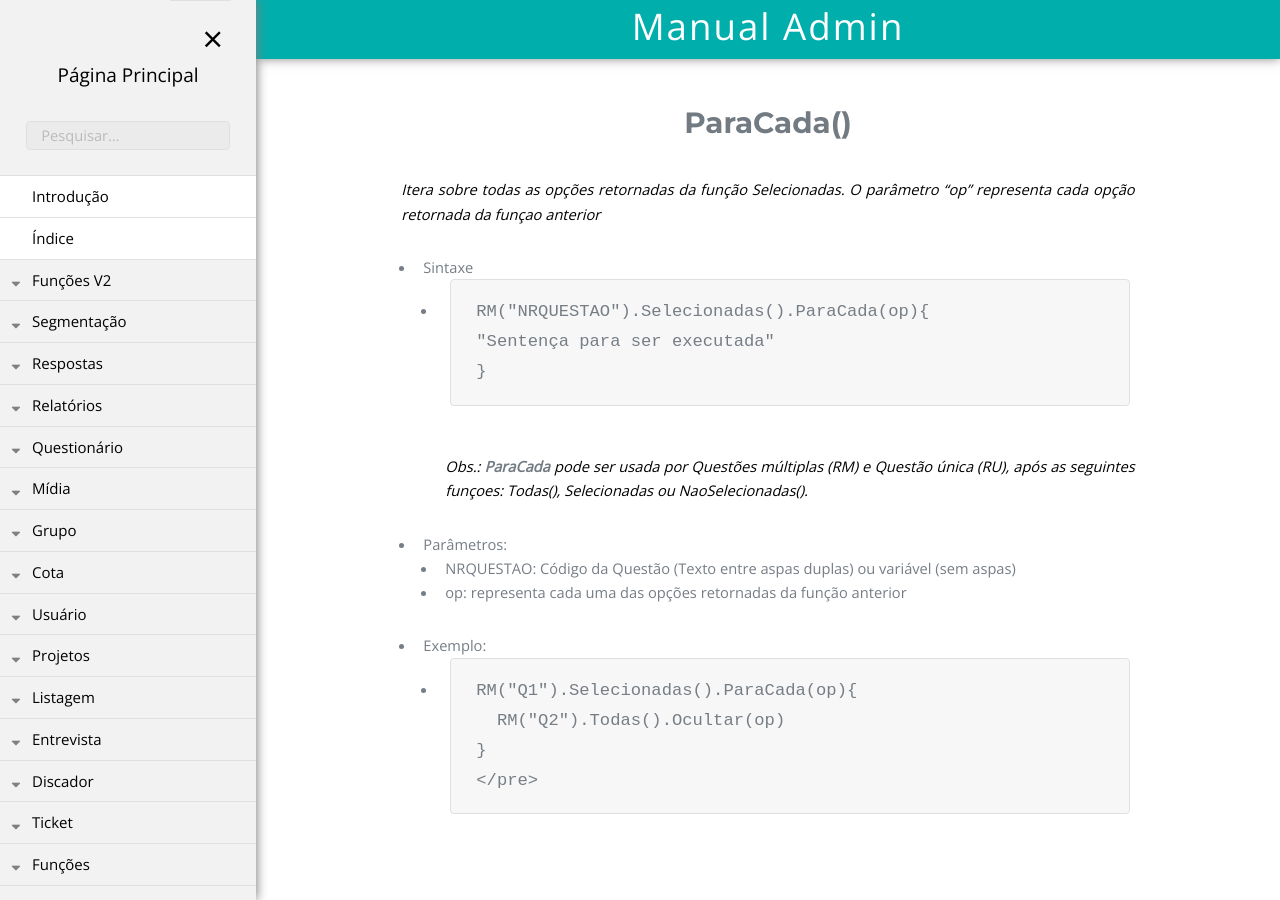
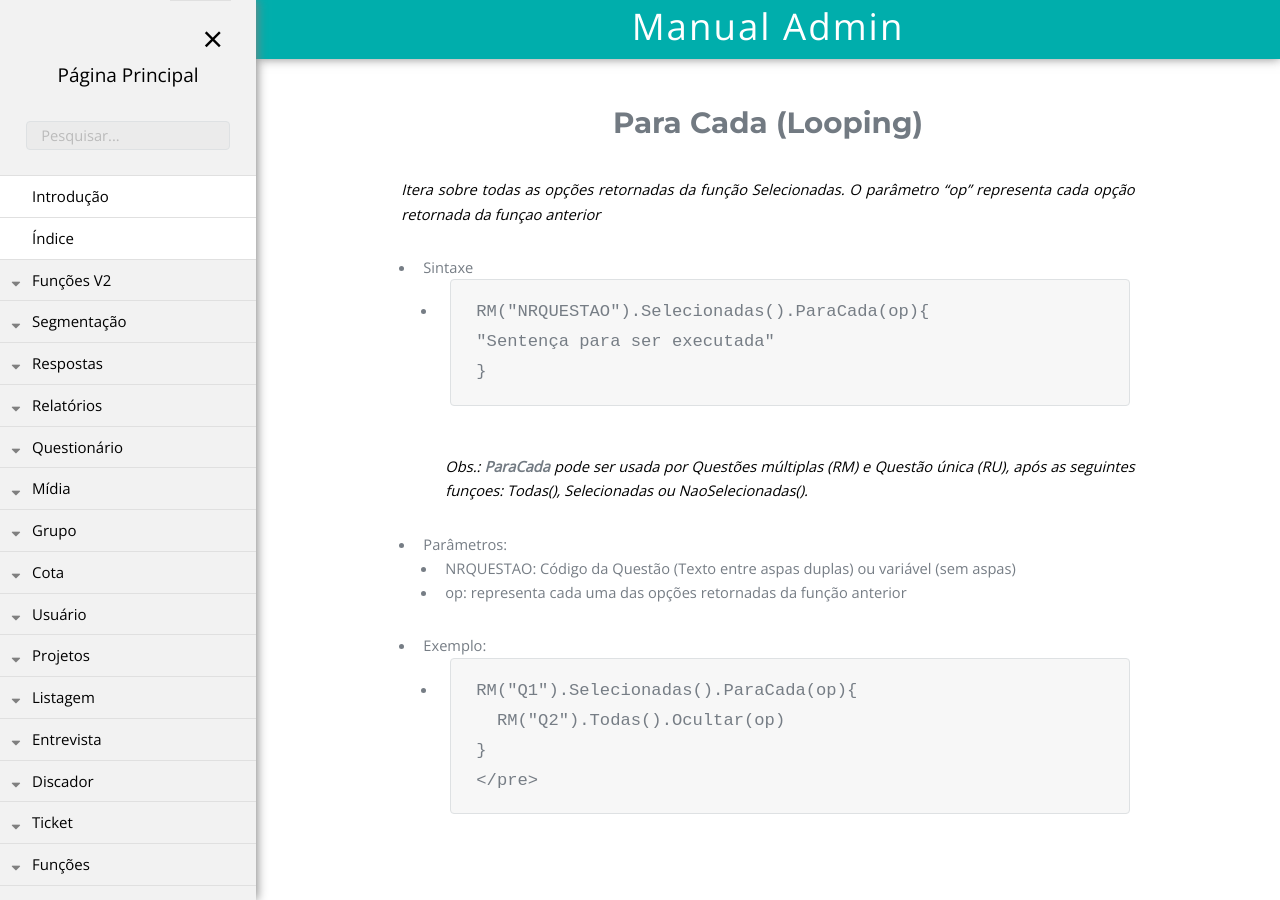
Before and after one commit to rogerio-figueiredo-hsr/hsrtechonline.github.io, a Jekyll site: the page built from _posts/2019-04-01-para-cada-looping.md, in a window 1280 px wide. Built offline with Jekyll 4.4.1, drawn with Linux system fonts in a browser that asks for light colours.

Commit message:
Update 2019-04-01-para-cada-looping.md

```diff
--- a/_posts/2019-04-01-para-cada-looping.md
+++ b/_posts/2019-04-01-para-cada-looping.md
@@ -6,7 +6,7 @@ permalink: /fastQuestAdmin/funcoesv2/paraCada
 pasta: "funcoesv2"
 ---
 
-# ParaCada()
+# Para Cada (Looping)
 *Itera sobre todas as opções retornadas da função Selecionadas. O parâmetro "op" representa cada opção retornada da funçao anterior*
 
 - Sintaxe
```
